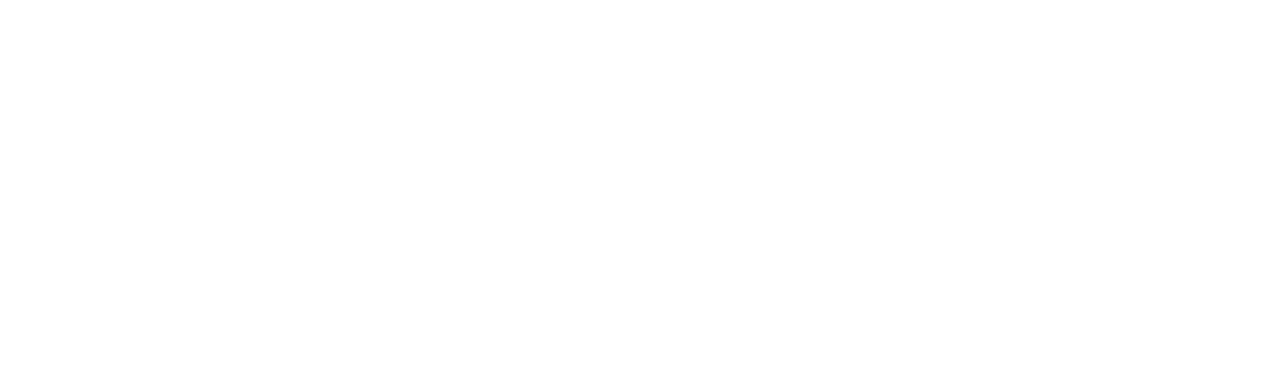
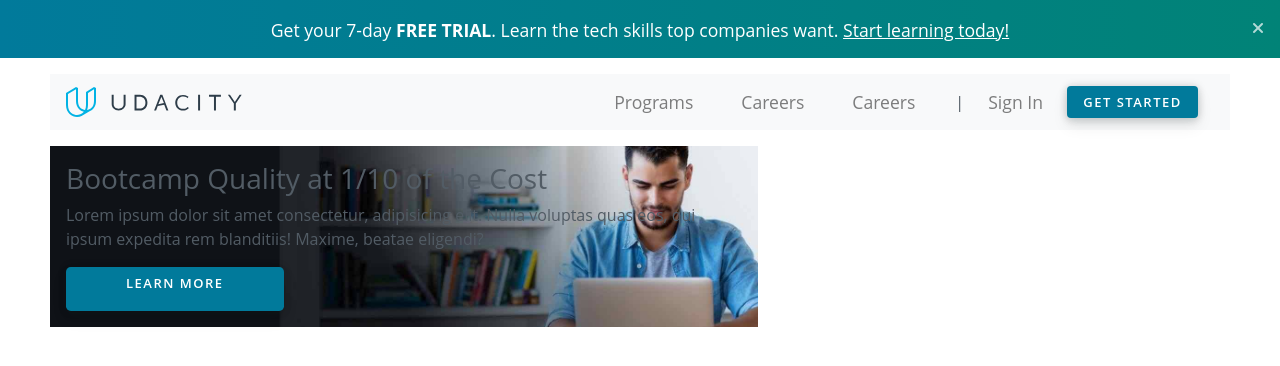
Before and after one commit to dainja/najafizadeh-slutproject-clone, a plain HTML site: page index.html in a window 1280 px wide. Drawn offline with Linux system fonts and the light colour scheme.

Commit message:
added images and some code

```diff
--- a/css/style.css
+++ b/css/style.css
@@ -10,17 +10,13 @@
 ================================================
 */
 :root {
-  --primary-bg-color: #c7ddea;
-  --secondary-bg-color: #f17949;
-  --third-bg-color: #fab131;
-  --bg-grey-color: #a9a19e;
+  --primary-bg-color: #017a9b;
+  --secondary-bg-color: #6d7780;
+
+  --primary-border-color: ##02b3e4;
+
+  --primary-text-color: ##2e3d49;
   --bg-darkgrey-color: #777574;
-
-  --font-black-op0-8: rgba(0, 0, 0, 0.8);
-  --font-black-op0-7: rgba(0, 0, 0, 0.7);
-  --font-black-op0-6: rgba(0, 0, 0, 0.6);
-  --font-black-op0-5: rgba(0, 0, 0, 0.5);
-  --font-black-op0-4: rgba(0, 0, 0, 0.4);
 
   --font-black-color: #000000;
   --font-white-color: #ffffff;
@@ -36,4 +32,93 @@
 }
 
 html {
+  width: 100%;
+  min-height: 100%;
+  margin: 0;
 }
+
+body {
+  font-family: Open Sans, sans-serif;
+  font-size: 16px;
+  font-family: Open Sans, sans-serif;
+  -webkit-font-smoothing: antialiased;
+}
+
+body,
+p {
+  color: #525c65;
+  line-height: 24px;
+}
+
+#trial-bar {
+  background: linear-gradient(90deg, #017a9b, #018377);
+}
+
+#trial-bar .trial-bar-text {
+  font-size: 1.1rem;
+  color: var(--font-white-color);
+}
+
+#trial-bar .close-btn {
+  position: absolute;
+  top: 1rem;
+  right: 1rem;
+  padding: 0;
+}
+
+#trial-bar .fa-times {
+  color: var(--font-white-color);
+  font-size: 1rem;
+  opacity: 0.7;
+}
+
+header {
+  max-width: 1180px;
+}
+
+.navbar {
+  justify-content: unset;
+}
+
+.navbar-brand {
+  margin-left: auto;
+  margin-right: auto;
+  width: 11.25rem;
+}
+
+.btn-primary {
+  background: #017a9b;
+  font-size: 0.8125rem;
+  font-weight: 600;
+  letter-spacing: 0.09375rem;
+  line-height: 1.8125rem;
+  text-transform: uppercase;
+  height: 2rem;
+  min-width: 131px;
+  width: auto;
+  padding: 0 10px;
+  border: 0.125rem solid transparent;
+  box-shadow: 0 0 8px 0 rgba(17, 22, 26, 0.16),
+    0 4px 8px 0 rgba(17, 22, 26, 0.08), 0 8px 16px 0 rgba(17, 22, 26, 0.08);
+}
+
+header .nav-item {
+  font-size: 1.1rem;
+  font-weight: 400;
+}
+
+.hero-container {
+  max-width: 1180px;
+  margin: 0 auto;
+}
+
+.hero-showcase {
+  width: 60%;
+  background: url(/img/HomepageBanner_tablet.jpg);
+  background-position: center;
+  background-size: cover;
+}
+
+.hero-container .btn-primary {
+  height: 2.75rem;
+}
--- a/index.html
+++ b/index.html
@@ -0,0 +1,111 @@
+<!doctype html>
+<html lang="en">
+
+<head>
+  <meta charset="UTF-8">
+  <meta name="viewport" content="width=device-width, initial-scale=1.0, viewport-fit=cover">
+  <meta http-equiv="X-UA-Compatible" content="ie=edge">
+  <title>Pricing example</title>
+
+  <!-- Bootstrap CSS -->
+  <link rel="stylesheet" href="css/bootstrap.min.css">
+  <!-- Style CSS -->
+  <link rel="stylesheet" href="css/style.css">
+  <script src="https://kit.fontawesome.com/78122133c9.js" crossorigin="anonymous"></script>
+</head>
+
+<body>
+
+  <!-- Sticky trial bar -->
+  <div id="trial-bar" class="text-center py-3">
+    <a href="#" class="text-decoration-none">
+      <p class="trial-bar-text d-inline align-middle">Get your 7-day <span class="text-uppercase font-weight-bold">free
+          trial</span>. Learn the tech skills top companies want. <u>Start learning today!</u></p>
+    </a>
+    <div class="close-btn"><i class="fas fa-times"></i></div>
+  </div>
+
+  <header class="mx-auto">
+    <nav class="navbar navbar-expand-lg navbar-light bg-light my-3">
+      <button class="navbar-toggler" type="button" data-toggle="collapse" data-target="#navbarSupportedContent"
+        aria-controls="navbarSupportedContent" aria-expanded="false" aria-label="Toggle navigation">
+        <span class="navbar-toggler-icon"></span>
+      </button>
+      <a class="navbar-brand">
+        <div class="logo-wordmark--cn"><svg height="30" viewBox="0 0 180 30" width="180">
+            <g fill="none" fill-rule="evenodd">
+              <path
+                d="M57.6 17.239187c0 2.546698-2.085517 4.407747-4.965517 4.407747-2.88 0-4.965517-1.86105-4.965517-4.407747V7.835994H45.68276v9.501143c0 3.330298 2.88 6.170846 6.951723 6.170846 4.071724 0 6.951724-2.938498 6.951724-6.170846V7.835994H57.6v9.403193zm16.286897-9.403193h-5.36276v15.67199h5.36276c4.468965 0 7.547586-3.03645 7.547586-7.835996 0-4.701596-3.07862-7.835994-7.547586-7.835994zm-.19862 13.71299h-3.177932V9.794994h3.17793c3.376553 0 5.76 2.252847 5.76 5.876994 0 3.917998-2.482757 5.779046-5.76 5.876996zm43.49793.29385c-3.575172 0-5.95862-2.644648-5.95862-6.170846 0-3.526197 2.482758-6.072895 5.95862-6.072895 2.78069 0 4.468966 1.5672 4.468966 1.5672l.794483-1.3713s-1.787587-1.86105-5.46207-1.86105c-4.766896 0-7.746206 3.526198-7.746206 7.738045 0 4.309797 3.07862 7.933945 7.944827 7.933945 3.773793 0 5.66069-2.5467 5.66069-2.5467l-1.092414-1.175398c-.09931-.09795-1.588965 1.959-4.568276 1.959zm14.896553-14.00684h1.986206v15.67199h-1.986207zm10.924137 1.959h4.965517v13.71299h1.986207V9.794994h4.96552v-1.959H143.0069m30.587583 0l-4.766896 7.150344-4.866207-7.150347h-2.085518l5.95862 8.717546v6.954445h1.986208v-6.954444l5.85931-8.71754m-81.434482 0l-6.157242 15.67199h1.986207l1.688276-4.5057 6.45517-1.3713 2.18483 5.876998h1.986203l-6.05793-15.67199h-2.085518zm-1.886897 9.305242l2.97931-7.248294h.099315L97.92 16.063788l-5.56138 1.07745z"
+                fill="#2E3D49"></path>
+              <path
+                d="M29 .5l1 .5v13c0 5.551887-2.8897 8.695692-5.995216 10.099885L24.0094 24.1l-7.620963 4.388562c-.05877.03456-.11776.068527-.176957.101902l-.08642.049764.001806-.00254C14.48289 29.545895 12.684682 30 11 30 6 30 0 26 0 18V6l2 1v11c0 8 6 10 9 10 1.858706 0 4.86901-.76773 6.89043-3.254517C14.181726 23.872636 10 20.678703 10 14V2.2L2 7 0 6l10-6 1 .5 1 .5v13c0 6.939958 4.515283 8.612086 7.017542 8.933368C19.625786 21.62159 20 19.997902 20 18V5l2 1v12c0 1.852645-.321777 3.49077-.878395 4.91438C23.648223 22.549217 28 20.813144 28 14V2.25L22 6l-2-1 8-5 1 .5z"
+                fill="#02B3E4"></path>
+            </g>
+          </svg></div>
+      </a>
+
+
+      <div class="collapse navbar-collapse" id="navbarSupportedContent">
+        <ul class="navbar-nav ml-auto">
+          <li class="nav-item px-3">
+            <a class="nav-link" href="#">Programs</a>
+          </li>
+          <li class="nav-item px-3">
+            <a class="nav-link" href="#">Careers</a>
+          </li>
+          <li class="nav-item px-3">
+            <a class="nav-link" href="#">Careers</a>
+          </li>
+          <li class="align-self-center px-3">|</li>
+          <li class="nav-item">
+            <a class="nav-link" href="#">Sign In</a>
+          </li>
+          <li class="nav-item pt-1 px-3">
+            <a class="btn btn-primary text-uppercase" href="#">Get started</a>
+          </li>
+      </div>
+    </nav>
+  </header>
+
+
+
+  <div class="hero-container">
+    <div class="hero-showcase">
+      <div class="hero-header p-3">
+        <h3>Bootcamp Quality at 1/10 of the Cost</h3>
+        <p>Lorem ipsum dolor sit amet consectetur, adipisicing elit. Nulla voluptas quas eos, qui ipsum expedita rem
+          blanditiis! Maxime, beatae eligendi?</p>
+
+        <a href="" class="btn btn-primary btn-lg text-uppercase"><span class="p-5">Learn more</span></a>
+      </div>
+
+    </div>
+  </div>
+
+
+
+
+
+
+
+
+  <!-- Navigation -->
+
+  <!-- End Navigation -->
+
+  <!-- Heading -->
+
+  <!-- End Heading -->
+
+  <!-- Start Card Page and footer-->
+
+  <!-- End Card Page and footer-->
+
+
+  <!-- Script Source Files -->
+  <!-- Bootstrap JS -->
+  <script src="js/bootstrap.min.js"></script>
+  <!-- End Script Source Files -->
+</body>
+
+</html>
```
Also changed, not shown: img/HomepageBanner_tablet.jpg (added).
